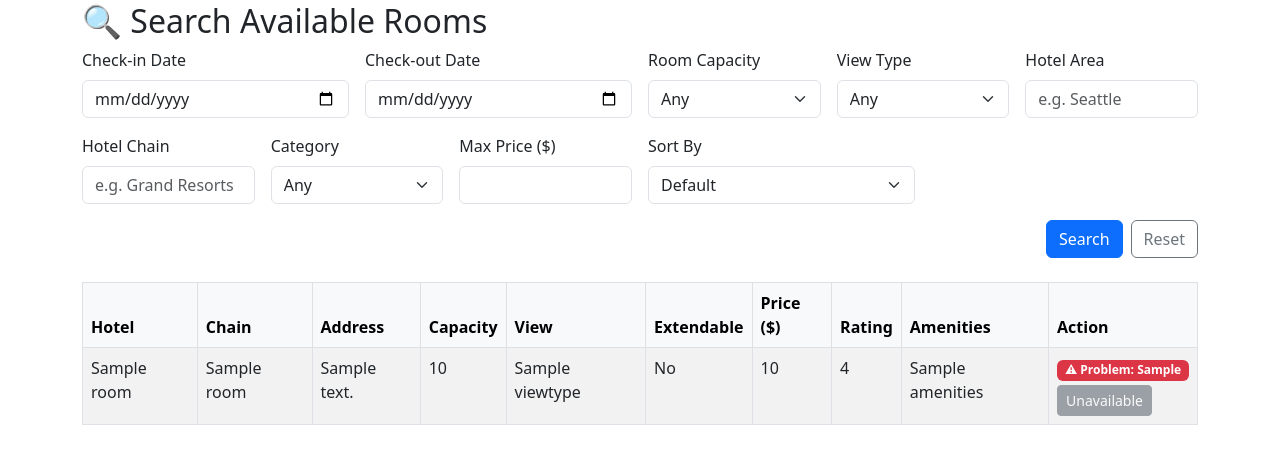
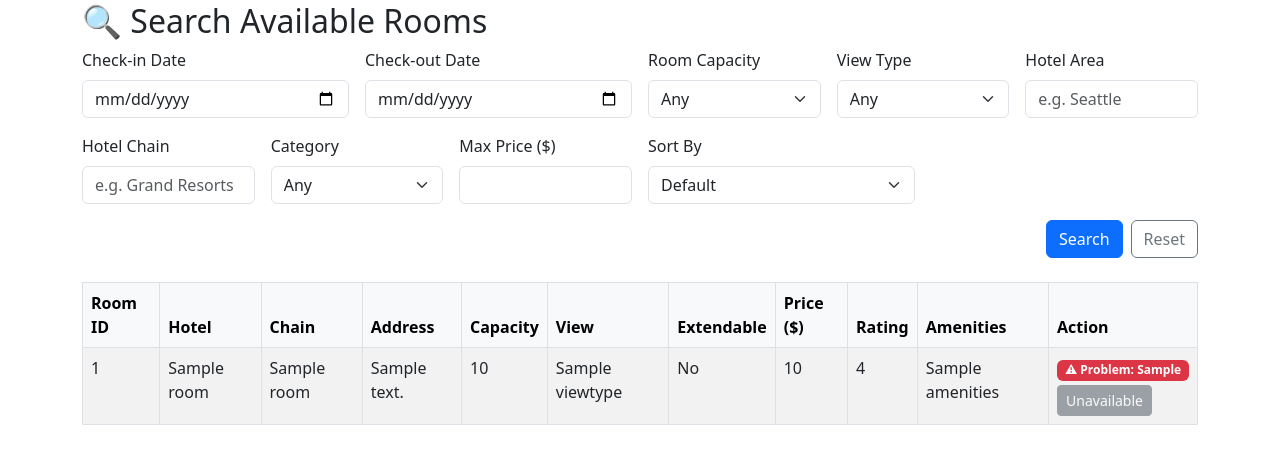
Before and after one commit to Ilyas-Ait-Ali/e-hotels, a Flask app: template frontend/templates/customer/search.html in a window 1280 px wide. Shown: the part 78-542 px from the top of the page. Run offline with Flask 3, Linux system fonts and the light colour scheme; the template is opened without the code that fills it: most values are stand-ins (such as "Sample title", 1, 10 or a date in 2020).

Commit message:
Added room id to the table of search rooms

```diff
--- a/frontend/templates/customer/search.html
+++ b/frontend/templates/customer/search.html
@@ -86,6 +86,7 @@
 <table class="table table-striped table-bordered">
     <thead class="table-light">
         <tr>
+            <th>Room ID</th>
             <th>Hotel</th>
             <th>Chain</th>
             <th>Address</th>
@@ -101,6 +102,7 @@
     <tbody>
         {% for room in rooms %}
         <tr>
+            <td>{{ room.roomid }}</td>
             <td>{{ room.hotelname }}</td>
             <td>{{ room.chainname }}</td>
             <td>{{ room.address }}</td>
```
